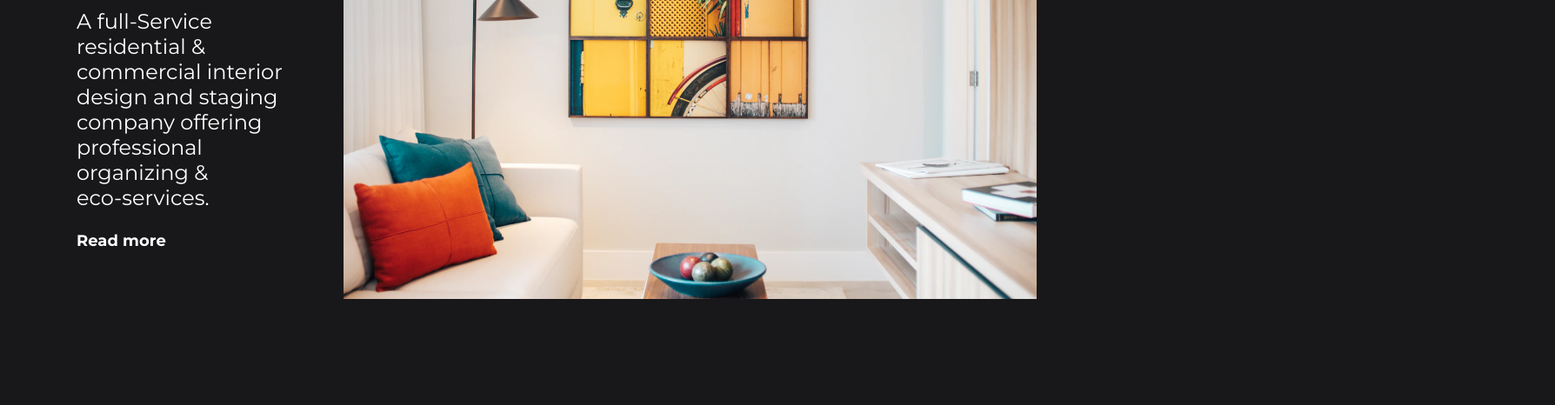
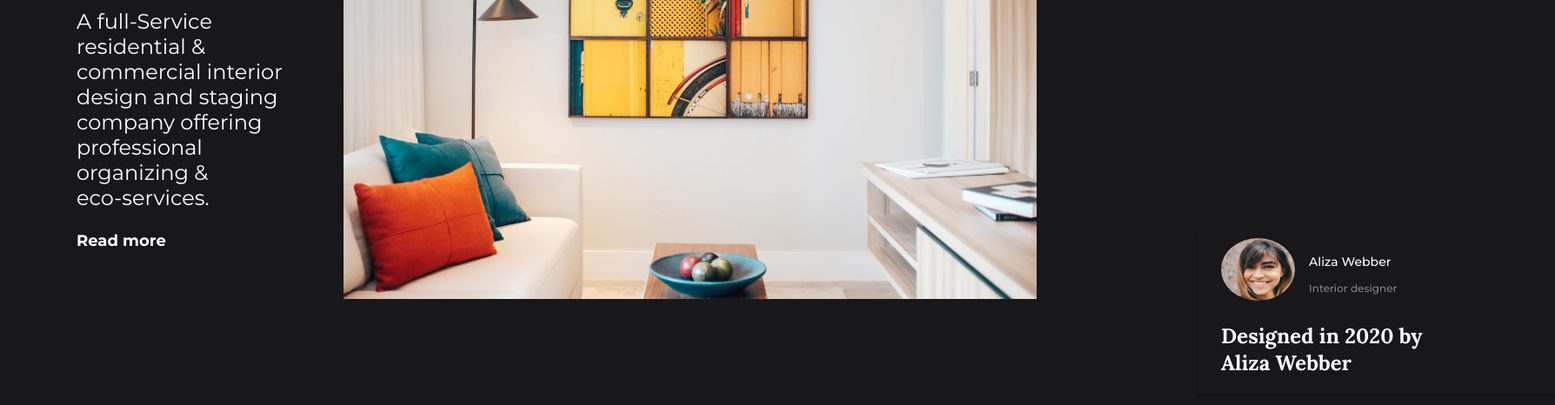
Before and after one commit to paulonsx/devchallenges-projects, a plain HTML site: page interior-consultant-master/index.html in a window 1280 px wide. Shown: the part 470-936 px from the top of the page at 87% size, 1788 px wide, since content can reach past the window. Before the commit the page ends 822 px from the top, so only its background shows below. Drawn offline with nearby package versions, Linux system fonts and the light colour scheme.

Commit message:
card finalizado

```diff
--- a/interior-consultant-master/assets/style.css
+++ b/interior-consultant-master/assets/style.css
@@ -66,3 +66,58 @@ main {
     width: 800px;
     margin-right: 80px;
 }
+
+/*Card*/
+
+.card {
+    position:relative;
+    top: -80px;
+    left:1370px;
+    display: flex;
+    flex-wrap: wrap;
+    background-color: #181719;
+    max-width: 410px;
+    max-height: 189px;
+    box-shadow: 0px 4px 4px rgba(0, 0, 0, 0.25);
+
+}
+
+.card-img {
+    margin: 10px 0 0 26px;
+    width: 85px;
+    height: 72px;
+}
+
+.card-img img {
+    width: 100%;
+    height: 100%;
+    border-radius: 50%;
+}
+
+.card-name-position {
+    margin: 14px 0 0 16px;
+}
+
+.name {
+    font-family: 'Montserrat';
+    font-weight: 500;
+    font-size: 14px;
+    color: #FFF;
+}
+
+.position {
+    font-family: 'Montserrat';
+    font-weight: 500;
+    font-size: 12px;
+    color: #828282;
+}
+
+.author {
+    padding-right: 150px;
+    font-family: 'Lora';
+    margin-left: 26px;
+    font-size: 24px;
+    color: #FFF;
+}
+
+/*Card end*/
--- a/interior-consultant-master/index.html
+++ b/interior-consultant-master/index.html
@@ -28,5 +28,14 @@
     <img class="interior-img" src="assets/img/photo1.png" alt="interior">
   </main>
 
+<div class="card">
+      <div  class="card-img"><img src="assets/img/photo2.png" alt="Aliza Webber picture"></div>
+      <div class="card-name-position">
+        <p class="name">Aliza Webber</p>
+        <p class="position">Interior designer</p>
+      </div>
+      <h2 class="author">Designed in 2020 by Aliza Webber</h2>
+  </div>
+
 </body>
 </html>
```
